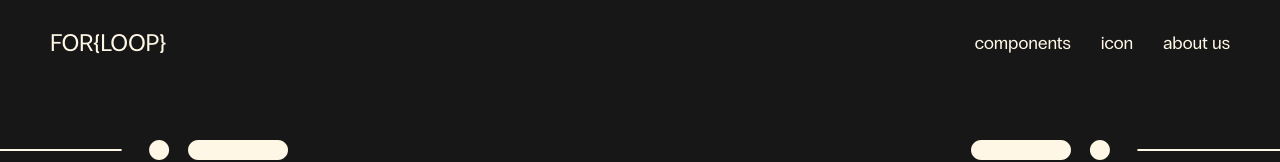
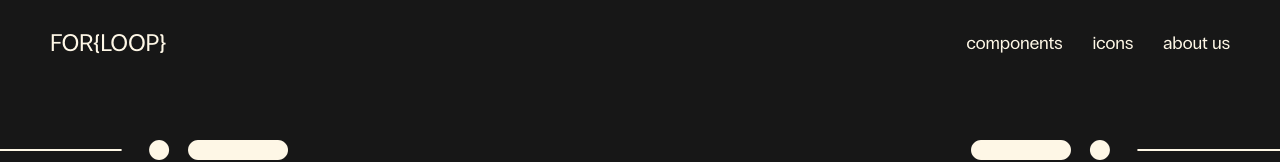
Before and after one commit to sienna0715/foorloop, a React (Vite) app: page / in a window 1280 px wide. Shown: the top 162 px of the page. Built offline with nearby package versions, Linux system fonts and the light colour scheme.

Commit message:
✏️style/menu link 연결

```diff
--- a/src/components/Header.tsx
+++ b/src/components/Header.tsx
@@ -117,7 +117,10 @@ function Header() {
           <Menu>
             <Link to="/components">components</Link>
           </Menu>
-          <Menu>icon</Menu>
+          <Menu>
+            {' '}
+            <Link to="/icons">icons</Link>
+          </Menu>
           <Menu>about us</Menu>
         </MenuBox>
         <Button>
```
